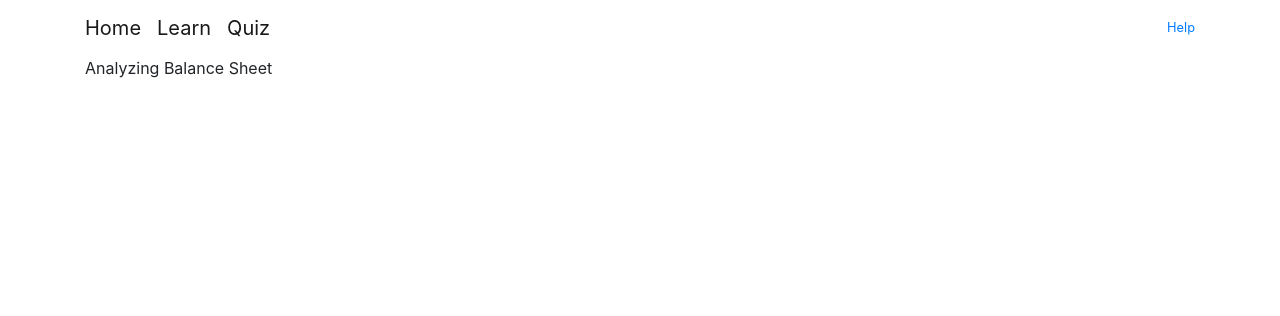
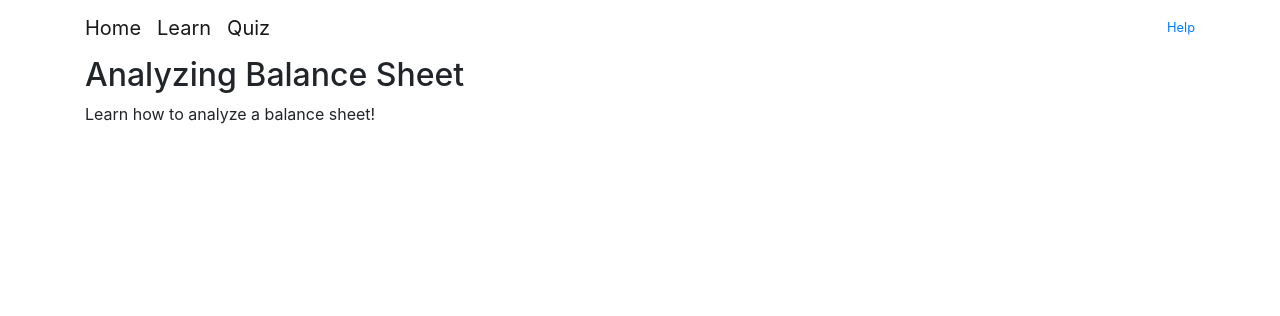
Before and after one commit to hando1991/UI-DESIGN-FINAL-PROJECT, a Flask app: template templates/hompage.html in a window 1280 px wide. Shown: the top 316 px of the page. Run offline with Flask 2, Linux system fonts and the light colour scheme; the template is opened without the code that fills it, so the values that code supplies are empty; some libraries are stand-ins or nearby versions.

Commit message:
Update hompage.html

```diff
--- a/templates/hompage.html
+++ b/templates/hompage.html
@@ -1,23 +1,33 @@
 {% extends "layout.html" %}
 
 {% block content %}
-<script>
-   $(document).ready(function () {
-        $("#learn").click(function (event) {
-            console.log("next page")
-            event.preventDefault()
-            $(location).attr("href", "/learn")
 
-</script>
+<!-- jquery -->
+<script src="http://code.jquery.com/jquery-3.3.1.min.js"></script>
+<script src="https://code.jquery.com/ui/1.12.0/jquery-ui.min.js"></script>
+<link rel="stylesheet" href="http://code.jquery.com/ui/1.12.1/themes/base/jquery-ui.css">
+
+<script type="text/javascript" src="{{ url_for('static', filename = 'learn.js') }}"></script>
+
+<!-- Bootstrap CSS -->
+<link rel="stylesheet" href="https://stackpath.bootstrapcdn.com/bootstrap/4.2.1/css/bootstrap.min.css">
 
 
-<link rel="stylesheet" href="https://stackpath.bootstrapcdn.com/bootstrap/4.2.1/css/bootstrap.min.css"
-    crossorigin="anonymous">
+<link rel="stylesheet" href="{{url_for('static', filename='main.css')}}">
+<div id = 'content'>
 
-<body class="coral">
-    <div>
-      Analyzing Balance Sheet
-    </div>
 
-</body>
+<div>
+    <h2>
+        Analyzing Balance Sheet
+    </h2>
+</div>
+
+<div>
+    Learn how to analyze a balance sheet!
+</div>
+</div>
+
+
+
 {% endblock %}
```
